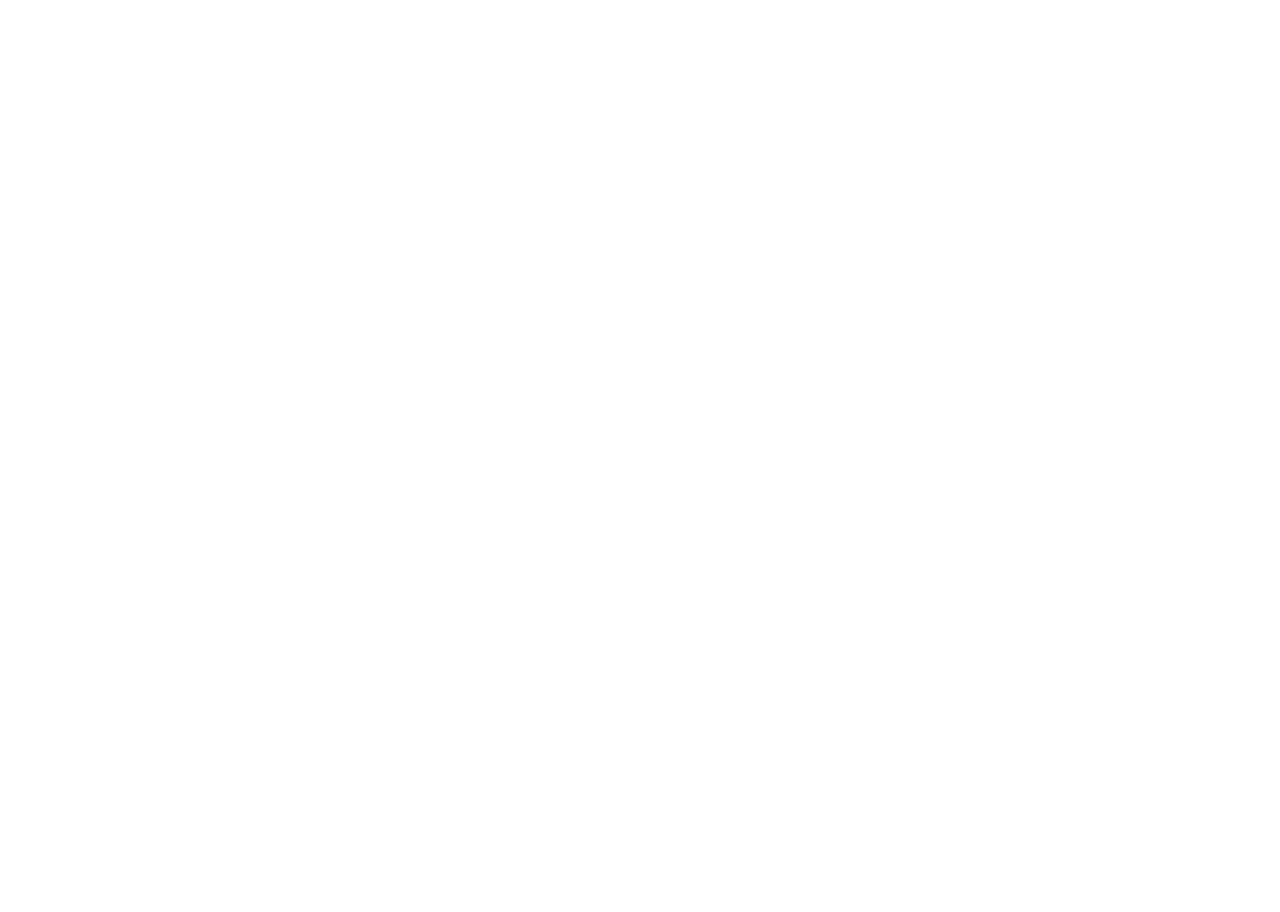
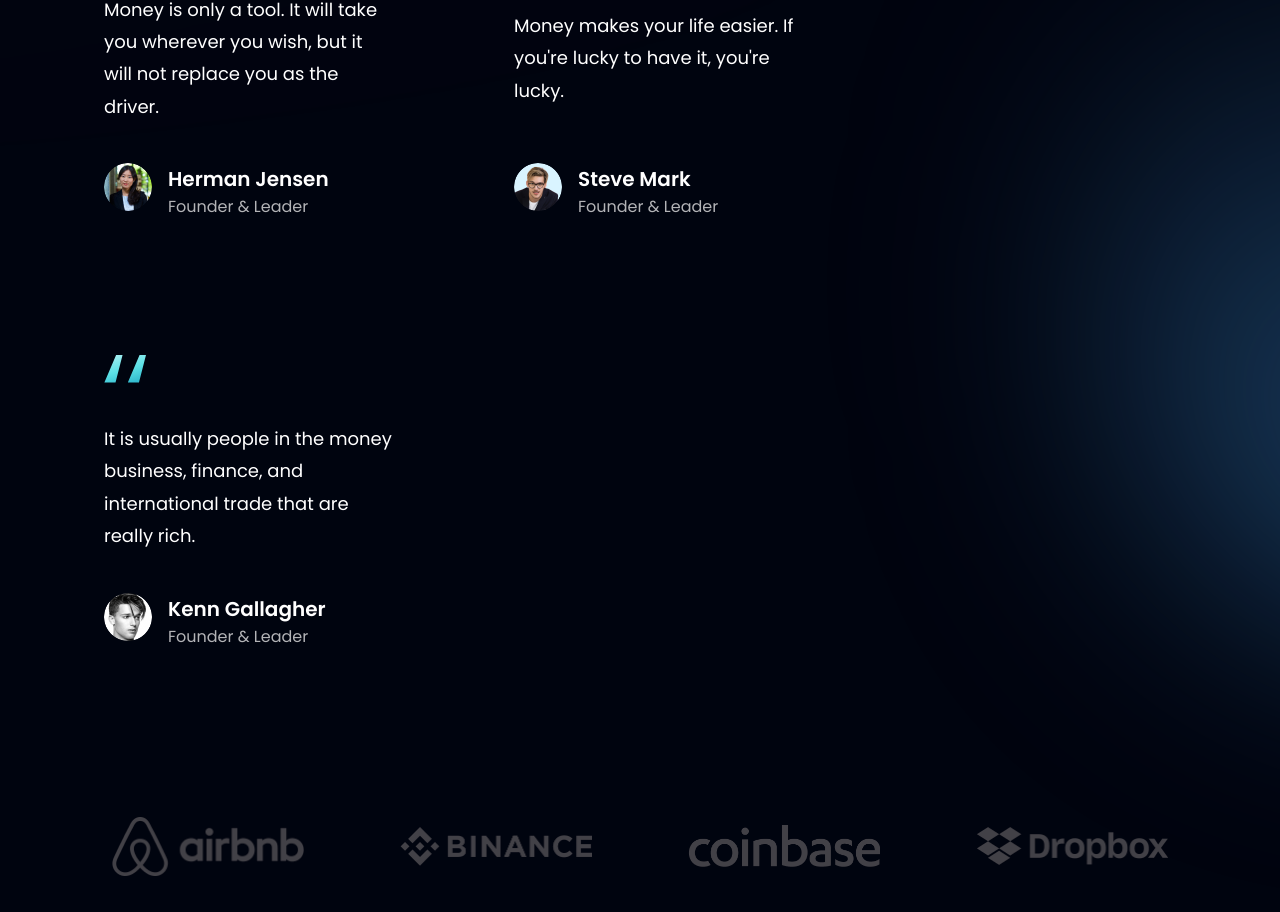
Before and after one commit to munirshah1/hoobank-modern-webapp, a Next.js app: page / in a window 1280 px wide. Shown: the part 3228-4140 px from the top of the page. Before the commit the page ends 2804 px from the top, so only its background shows below. Built offline with nearby package versions, Linux system fonts and the light colour scheme.

Commit message:
add client section component

```diff
--- a/app/page.tsx
+++ b/app/page.tsx
@@ -1,9 +1,11 @@
 import BillingSection from '@/components/BillingSection';
 import BusinessSection from '@/components/BusinessSection';
 import CardDealSection from '@/components/CardDealSection';
+import ClientSection from '@/components/ClientSection';
 import HeroSection from '@/components/HeroSection';
 import Navbar from '@/components/Navbar';
 import StateSection from '@/components/StateSection';
+import TestimonialSection from '@/components/TestimonialSection';
 import styles from '@/styles';
 
 export default function Home() {
@@ -27,6 +29,8 @@ export default function Home() {
           <BusinessSection />
           <BillingSection />
           <CardDealSection />
+          <TestimonialSection />
+          <ClientSection />
         </div>
       </div>
     </div>
--- /dev/null
+++ b/components/ClientSection.tsx
@@ -0,0 +1,26 @@
+import { clients } from '@/contants';
+import styles from '@/styles';
+import Image from 'next/image';
+
+export default function ClientSection() {
+  return (
+    <section className={`${styles.flexCenter} my-4`}>
+      <div className={`${styles.flexCenter} flex-wrap w-full`}>
+        {clients.map((client) => (
+          <div
+            key={client.id}
+            className={`flex-1 ${styles.flexCenter} sm:min-w-[192px] min-w-[120px] m-5`}
+          >
+            <Image
+              src={client.logo}
+              alt='client_logo'
+              className='sm:w-[192px] w-[100px] object-contain'
+              width={192}
+              height={100}
+            />
+          </div>
+        ))}
+      </div>
+    </section>
+  );
+}
```
